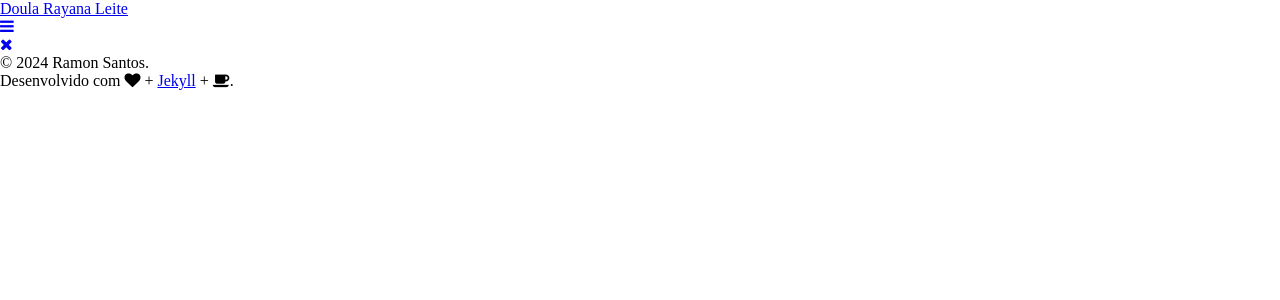
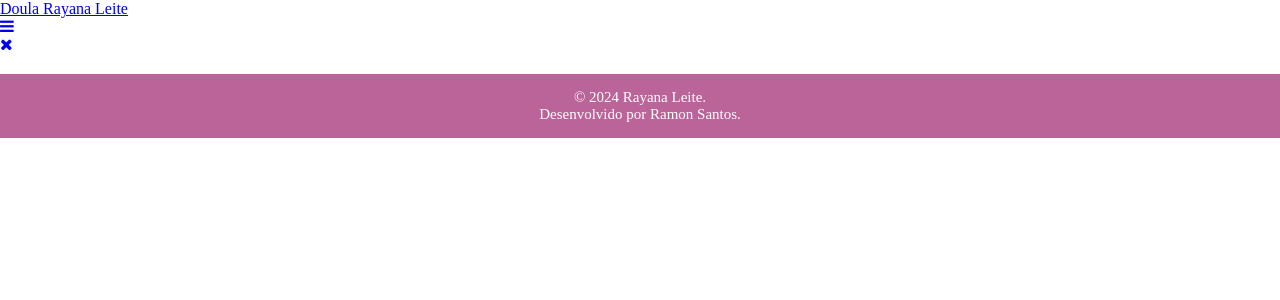
Before and after one commit to doularayanaleite/doularayanaleite.github.io, a Jekyll site: the page built from index.markdown, in a window 1280 px wide. Shown: the top 300 px of the page. Built offline with Jekyll 4.4.1, drawn with Linux system fonts in a browser that asks for light colours; nearby versions of some CDN libraries.

Commit message:
Add footer

```diff
--- a/_includes/footer.html
+++ b/_includes/footer.html
@@ -1,7 +1,7 @@
 <footer class="footer">
   <div>
-    &copy; {{ 'now' | date: "%Y" }} Ramon Santos.
+    &copy; {{ 'now' | date: "%Y" }} Rayana Leite.
     <br>
-    Desenvolvido com <i class="fa fa-heart"></i> + <a href="https://jekyllrb.com/" target="_blank">Jekyll</a> + <i class="fa fa-coffee"></i>.
+    Desenvolvido por <a href="https://ramonsantos.github.io/about" target="_blank">Ramon Santos</a>.
   </div>
 </footer>
--- a/_layouts/home.html
+++ b/_layouts/home.html
@@ -1,48 +1,3 @@
 ---
 layout: default
-pagination:
-  enabled: true
 ---
-
-<main class="main-section">
-  {% for post in paginator.posts %}
-    <article>
-      {%- include
-        article_header.html
-        post_url=post.url
-        post_title=post.title
-        post_date=post.date
-        post_tags=post.tags
-        post_categories=post.categories
-      -%}
-
-      <div class="content-post">
-        {{ post.content }}
-      </div>
-    </article>
-
-    <hr class="post-separator">
-  {% endfor %}
-
-  {% if paginator.page_trail %}
-    <footer>
-      <div class="pagination">
-        {% if paginator.previous_page %}
-          <a class="extend prev" rel="prev" href="{{ paginator.previous_page_path }}">Anterior</a>
-        {% endif %}
-
-        {% for trail in paginator.page_trail %}
-          {% if page.url == trail.path %}
-            <span class="page-number current">{{ paginator.page }}</span>
-          {% else %}
-            <a class="page-number" href="{{ trail.path }}">{{ trail.num }}</a>
-          {% endif %}
-        {% endfor %}
-
-        {% if paginator.next_page %}
-          <a class="extend next" rel="next" href="{{ paginator.next_page_path }}">Próximo</a>
-        {% endif %}
-      </div>
-    </footer>
-  {% endif %}
-</main>
--- a/_layouts/page.html
+++ /dev/null
@@ -1,4 +0,0 @@
----
-layout: default
----
-{{ content }}
--- a/_sass/_footer.scss
+++ b/_sass/_footer.scss
@@ -1,14 +1,14 @@
-// // Footer
-// .footer {
-//   background: $principal-color;
-//   color: #ffffff;
-//   font-size: 15px;
-//   margin-top: 20px;
-//   padding: 15px;
-//   text-align: center;
+// Footer
+.footer {
+  background: $principal-color;
+  color: #ffffff;
+  font-size: 15px;
+  margin-top: 20px;
+  padding: 15px;
+  text-align: center;
 
-//   a, a:hover {
-//     color: #ffffff;
-//     text-decoration: none;
-//   }
-// }
+  a, a:hover {
+    color: #ffffff;
+    text-decoration: none;
+  }
+}
--- a/_sass/_variables.scss
+++ b/_sass/_variables.scss
@@ -1,4 +1,4 @@
-// $principal-color: #dc143c;
+$principal-color: #BB6499;
 // $text-color: #3e4d5c;
 // $border-bottom-color: #eeeeee;
 
```
